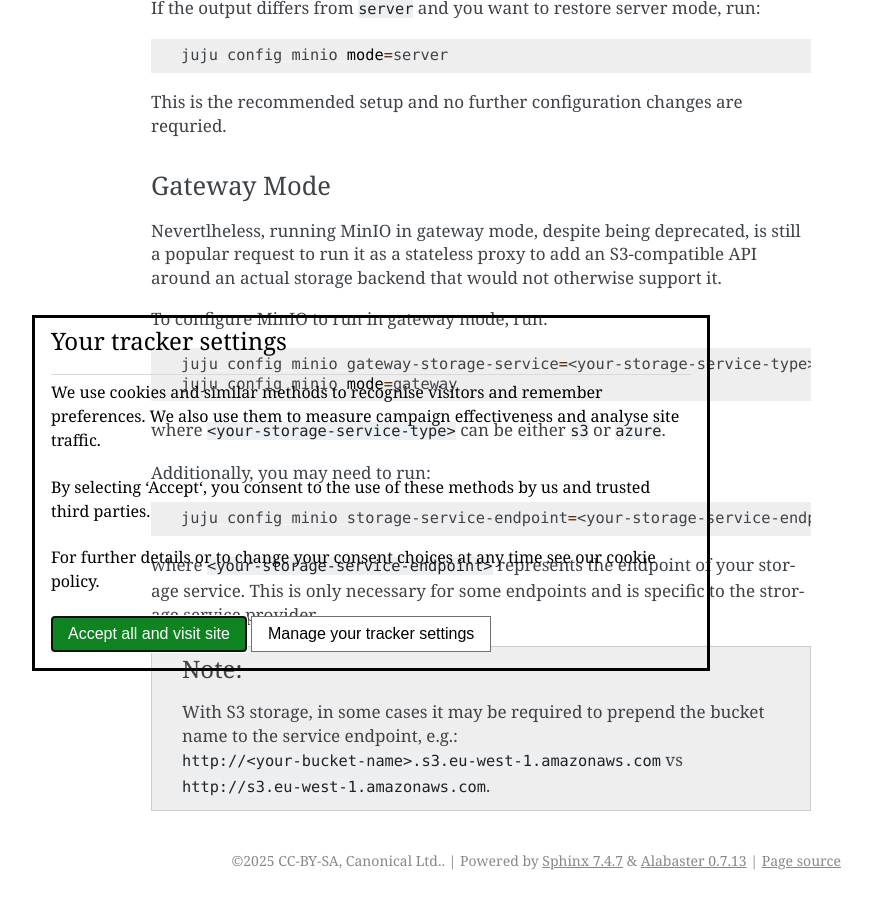
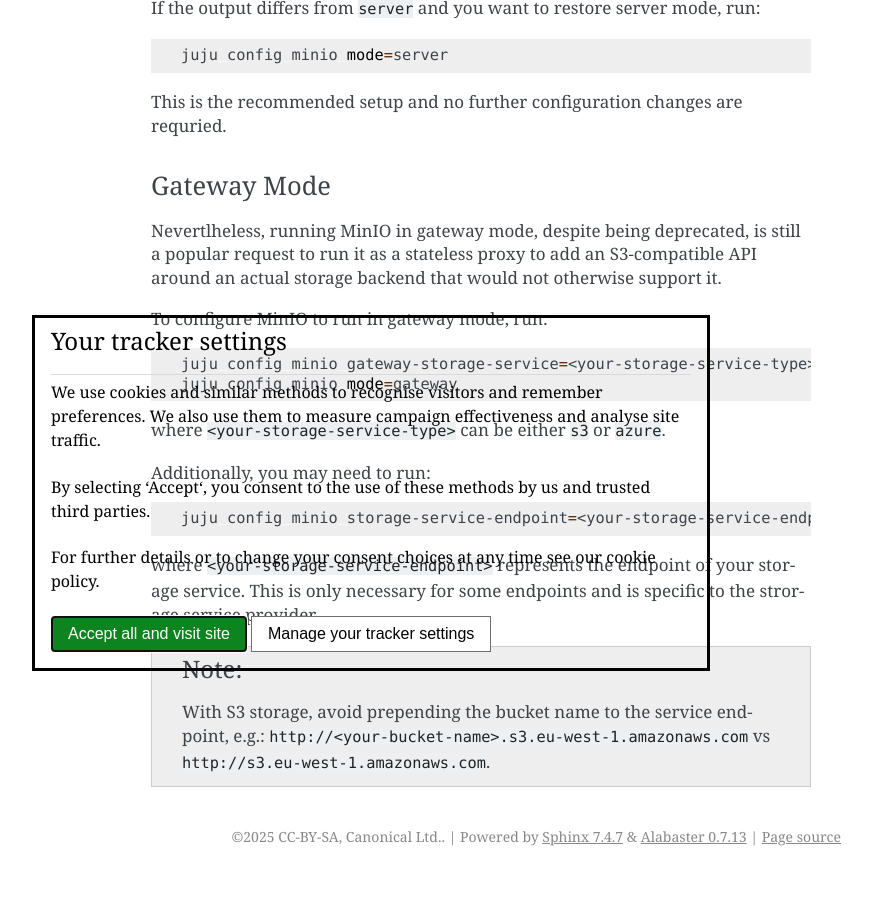
Before and after one commit to canonical/charmed-kubeflow-documentation, a Sphinx documentation site: the page built from docs/how-to/manage/integrate-minio.rst, in a window 1280 px wide and 900 px high, scrolled down 2219 px. Shown: the whole window, without its empty margins (269-1141 px from the left). Built offline with Sphinx 7.4.7, drawn with Linux system fonts in a browser that asks for light colours; after the commit the page ends 3095 px from its top, so only the background shows below that.

Commit message:
docs: fix note instruction

```diff
--- a/docs/how-to/manage/integrate-minio.rst
+++ b/docs/how-to/manage/integrate-minio.rst
@@ -154,4 +154,4 @@
 
 .. note::
 
-   With S3 storage, in some cases it may be required to prepend the bucket name to the service endpoint, e.g.: ``http://<your-bucket-name>.s3.eu-west-1.amazonaws.com`` vs ``http://s3.eu-west-1.amazonaws.com``.
+   With S3 storage, avoid prepending the bucket name to the service endpoint, e.g.: ``http://<your-bucket-name>.s3.eu-west-1.amazonaws.com`` vs ``http://s3.eu-west-1.amazonaws.com``.
```
